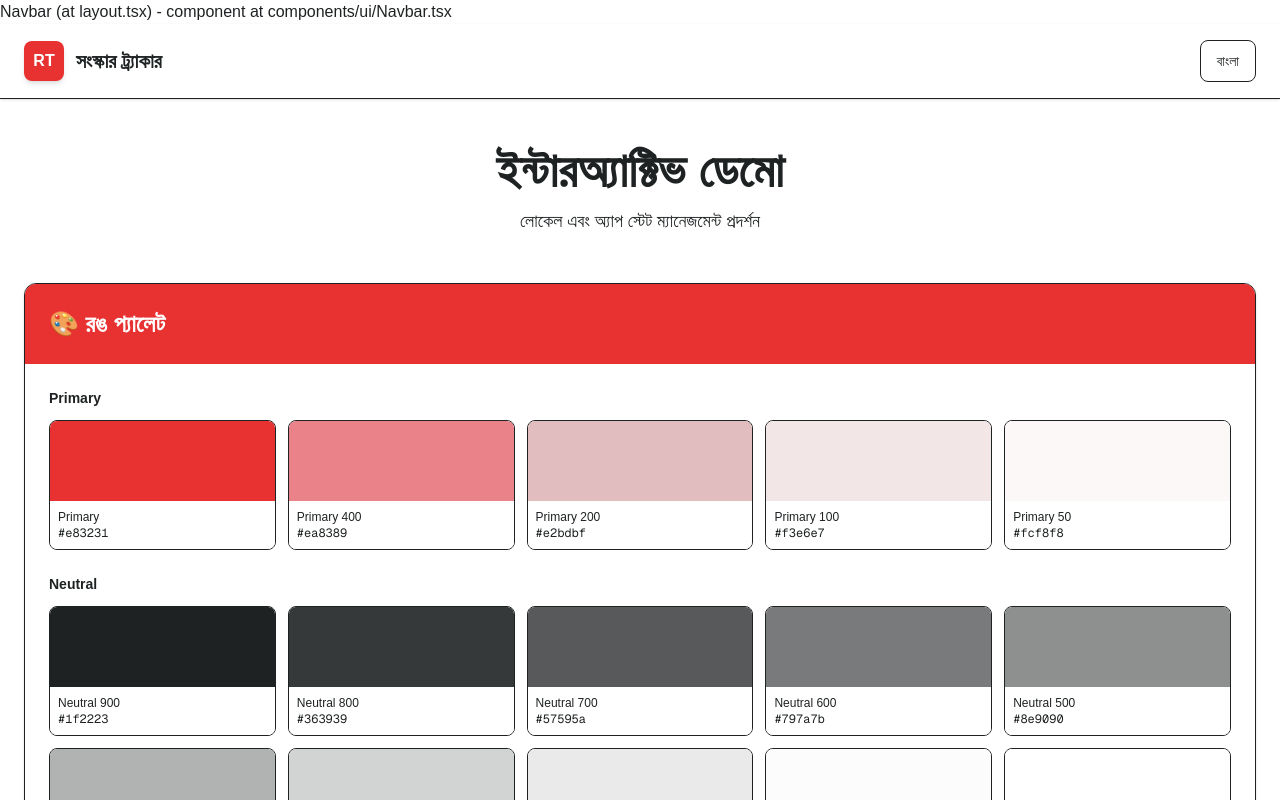
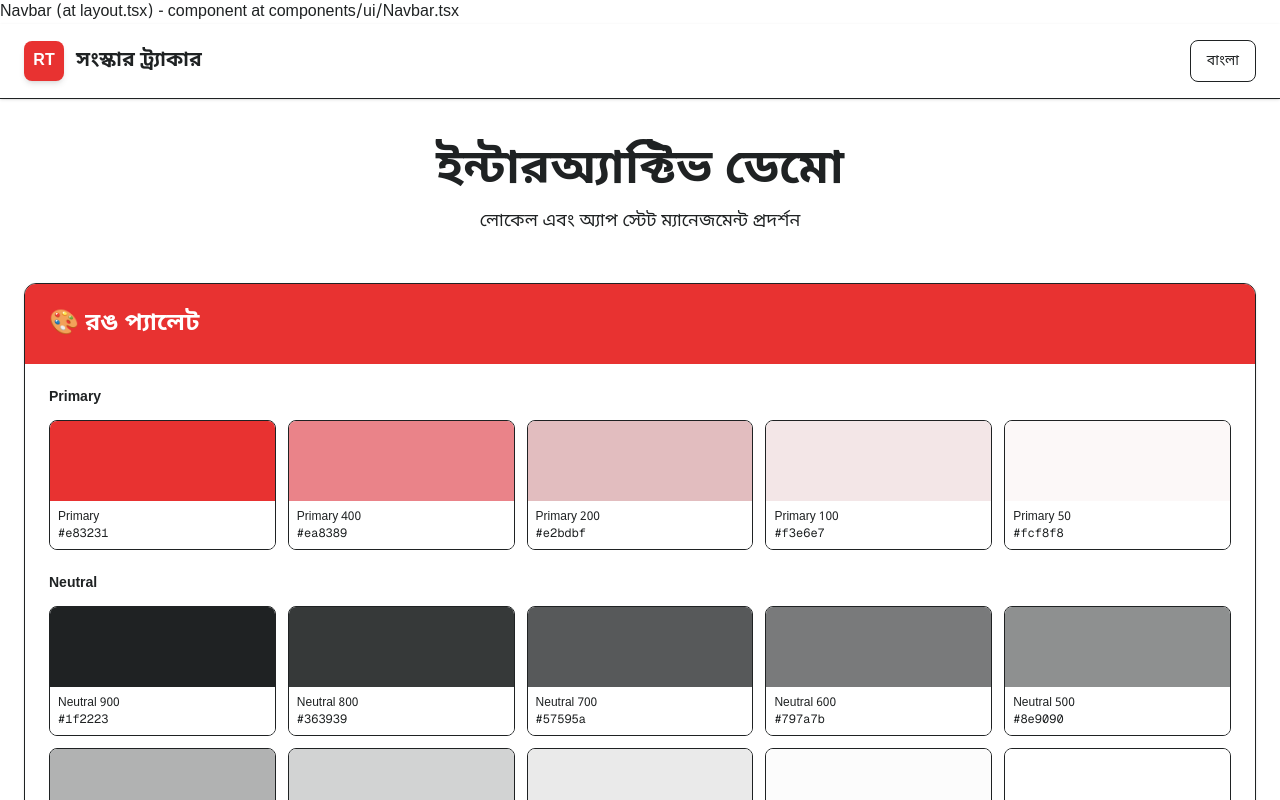
Before and after one commit to reformtracker933/reform-tracker, a Next.js app: page /demo in a window 1280 px wide. Shown: the top 800 px of the page. Built offline with nearby package versions, Linux system fonts and the light colour scheme.

Commit message:
updated locale configs

```diff
--- a/src/app/(frontend)/globals.css
+++ b/src/app/(frontend)/globals.css
@@ -121,21 +121,19 @@ body {
   transition: background-color 0.3s ease, color 0.3s ease;
 }
 
-/* Auto font switching based on locale */
-.locale-en body {
+html.locale-en body {
   font-family: var(--font-sans, Arial, Helvetica, sans-serif);
 }
 
-.locale-bn body {
+html.locale-bn body {
   font-family: var(--font-noto-bangla, Arial, Helvetica, sans-serif);
 }
 
-/* Utility class for locale-aware font on specific elements */
 .locale-font {
   font-family: var(--font-noto-bangla, Arial, Helvetica, sans-serif);
 }
 
-.locale-en .locale-font {
+html.locale-en .locale-font {
   font-family: var(--font-sans, Arial, Helvetica, sans-serif);
 }
 
--- a/src/app/(frontend)/layout.tsx
+++ b/src/app/(frontend)/layout.tsx
@@ -4,6 +4,7 @@ import './globals.css';
 import { Providers } from '@/providers/Providers';
 import Footer from '@/components/ui/Footer';
 import Navbar from '@/components/ui/Navbar';
+import { LocaleWrapper } from '@/components/utils';
 
 const geistSans = Geist({
   variable: '--font-geist-sans',
@@ -38,9 +39,11 @@ export default function RootLayout({
         suppressHydrationWarning
       >
         <Providers>
-          <Navbar />
-          <main className='w-full'>{children}</main>
-          <Footer />
+          <LocaleWrapper>
+            <Navbar />
+            <main className='w-full'>{children}</main>
+            <Footer />
+          </LocaleWrapper>
         </Providers>
       </body>
     </html>
--- /dev/null
+++ b/src/components/utils/LocaleWrapper.tsx
@@ -0,0 +1,14 @@
+'use client';
+
+import { useLocale } from '@/context/LocaleContext';
+import { ReactNode } from 'react';
+
+export function LocaleWrapper({ children }: { children: ReactNode }) {
+  const { locale } = useLocale();
+
+  return (
+    <div className={locale === 'bn' ? 'font-noto-bangla' : 'font-sans'}>
+      {children}
+    </div>
+  );
+}
--- a/src/components/utils/index.ts
+++ b/src/components/utils/index.ts
@@ -1,2 +1,3 @@
 export { LanguageToggle } from './LanguageToggle';
 export { default as ExampleComponent } from './ExampleComponent';
+export { LocaleWrapper } from './LocaleWrapper';
```
